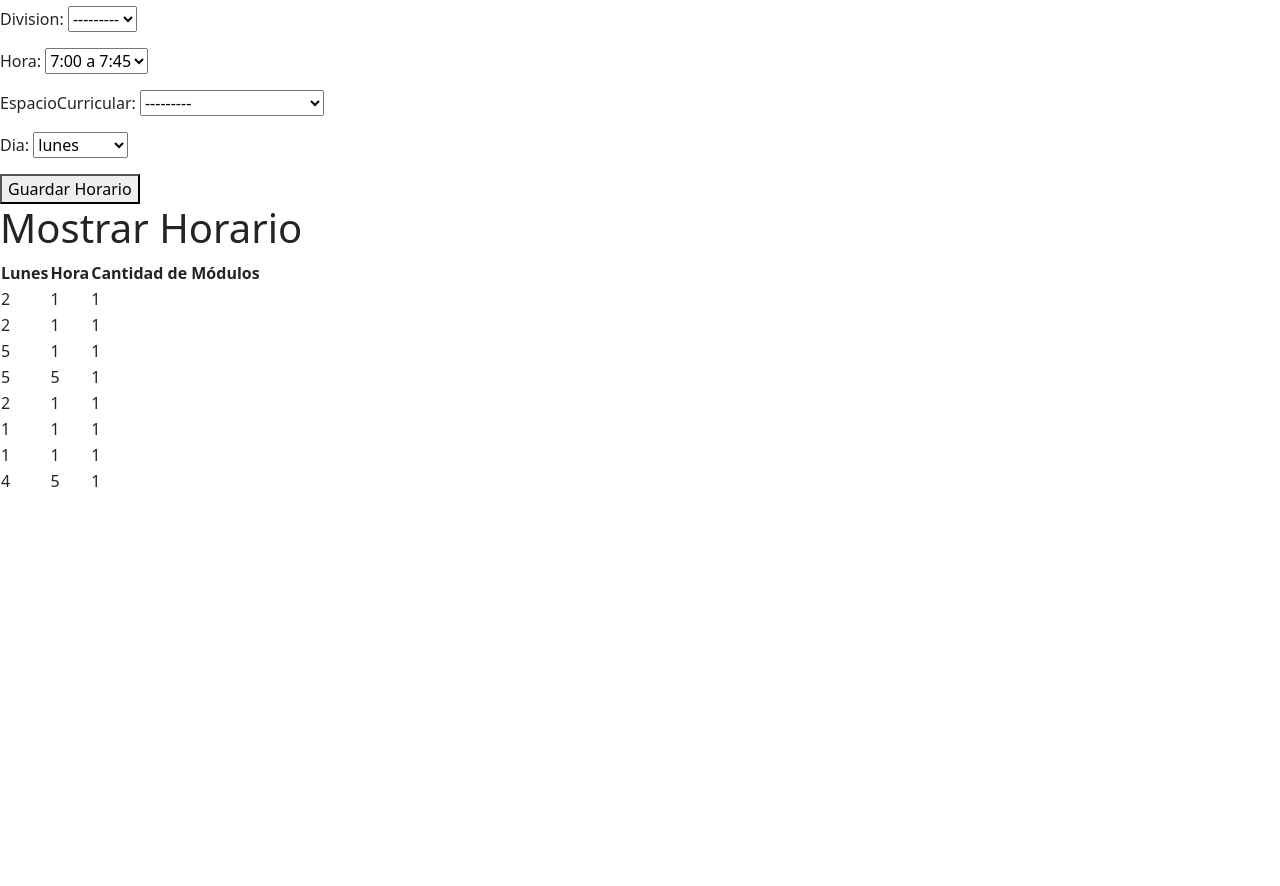
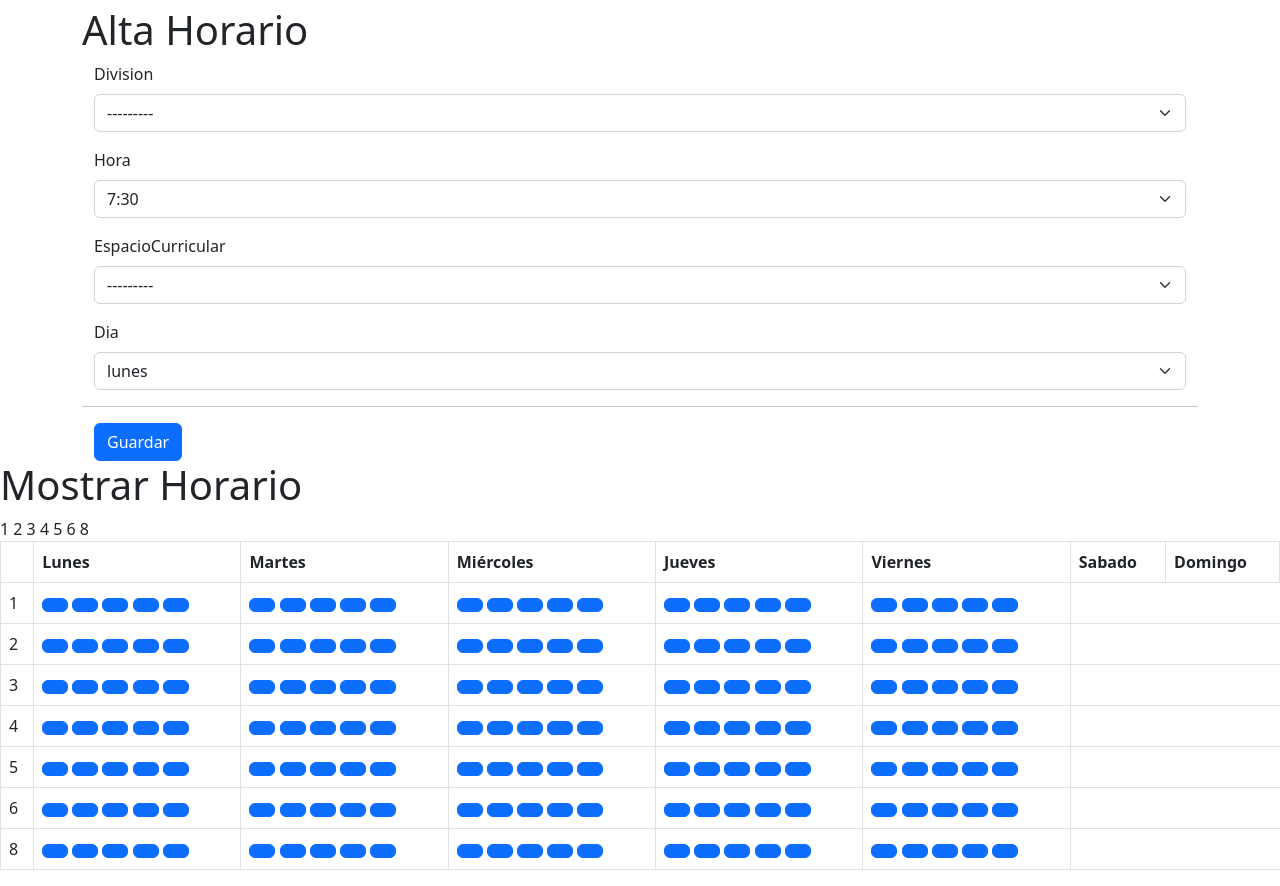
Before and after one commit to jntorres2014/proyecto_sge, a Django app: page /Clases/altaHorario in a window 1280 px wide. Shown: the part 122-1008 px from the top of the page. Before the commit the page ends 609 px from the top, so only its background shows below. Run offline with Django 4.2, Linux system fonts and the light colour scheme; a user stored in the database is signed in; data comes from the database, SQL or seed files in the repository; both versions use the stored data as it was after the commit; some libraries are stand-ins or nearby versions.

Commit message:
agregando horarios y migraciones

```diff
--- a/Clases/forms.py
+++ b/Clases/forms.py
@@ -40,6 +40,13 @@ class HorarioForm(forms.ModelForm):
             'dia',
 
         }
+        widgets = {
+            'division': forms.Select(attrs={'class': 'input-group con-mv-4'}),
+            'hora': forms.Select(attrs={'class': 'input-group con-mv-4'}),
+            'dia': forms.TextInput(attrs={'class': 'input-group mb-3'}),
+
+        }
+
     def __init__(self, *args, **kwargs):
         super(HorarioForm, self).__init__(*args, **kwargs)
 
@@ -47,5 +54,4 @@ class HorarioForm(forms.ModelForm):
         self.fields['dia'].widget = forms.Select(choices=Horario.CHOICES_DIA)
 
         # Personaliza el widget para el campo 'hora'
-        horas_choices = [(1, '7:00 a 7:45'), (2, '7:45 a 8:20')]
-        self.fields['hora'].widget = forms.Select(choices=horas_choices)
+        self.fields['hora'].widget = forms.Select(choices=Horario.CHOICES_HORA)
--- a/Clases/templates/Division/crearHorarioDivision.html
+++ b/Clases/templates/Division/crearHorarioDivision.html
@@ -1,5 +1,5 @@
 {% extends 'base.html' %}
-
+{% load bootstrap5 %}
 {% block content %}
 <head>
     <title>Crear y Mostrar Horario</title>
@@ -7,32 +7,60 @@
 <body>
     <h1>Crear Horario</h1>
 
-    <form method="post">
-        {% csrf_token %}
-        {{ horario_form.as_p }}
-
-        <button type="submit">Guardar Horario</button>
-    </form>
+    <div class="container ">
+        <h1>Alta Horario</h1>
+        <form class="form" method="post">
+            {% csrf_token %}
+            <div class="container">
+                <div class="row">
+                    {% bootstrap_form form %}
+                    <hr>
+                    <div class="form-group">
+                        <input class="btn btn-primary" type="submit" value="Guardar">
+                    </div>
+                </div>
+            </div>
+        </form>
+    </div>
 
     <h1>Mostrar Horario</h1>
 
-    <table>
+    <table class="table table-bordered">
         <thead>
             <tr>
+                <th></th>
                 <th>Lunes</th>
-                <th>Hora</th>
-                <th>Cantidad de Módulos</th>
+                <th>Martes</th>
+                <th>Miércoles</th>
+                <th>Jueves</th>
+                <th>Viernes</th>
+                <th>Sabado</th>
+                <th>Domingo</th>
             </tr>
         </thead>
         <tbody>
-            {% for horario in horarios %}
-            <tr>
-                <td>{{ horario.dia }}</td>
-                <td>{{ horario.hora }}</td>
-                <td>{{ horario.cantidad_modulo }}</td>
-            </tr>
+            {% for modulo in modulos %}
+            {{modulo}}
+                <tr>
+                    <td>{{ modulo }}</td>
+                    {% for dia in dias %}
+                        <td>
+                            {% for horario in horarios %}
+                            {% if horario.hora == modulo and horario.dia == dia %}
+                                    <h5>{{ horario.espacioCurricular.nombre }}</h5>
+                                    {{ horario.hora}}
+                                    {{ horario.dia}}
+                                {% else %}
+                                <button class="btn btn-primary"></button>
+                                    {% endif %}
+
+                            {% endfor %}
+                        </td>
+                    {% endfor %}
+                </tr>
             {% endfor %}
         </tbody>
     </table>
+
 </body>
 {% endblock %}
--- a/Clases/views.py
+++ b/Clases/views.py
@@ -71,31 +71,28 @@ class inasistencia_list(ListView):
 
 @login_required
 def crear_horario(request):
+    print("*******entre aca**** ")
     if request.method == "POST":
-        # Recupera los datos del formulario
-        dia = request.POST["dia"]
-        hora = request.POST["hora"]
-        cantidad_modulo = int(request.POST["cantidad_modulo"])
+        form = HorarioForm(request.POST)
+        if form.is_valid():
+            form.save()
 
-        # Crea un nuevo horario
-        horario = Horario(
-            dia=dia,
-            hora=hora,
-            cantidad_modulo=cantidad_modulo,
-            #division= division,  # Asegúrate de tener esta variable disponible
-            #espacioCurricular= espacioCurricular,  # Asegúrate de tener esta variable disponible
-            #docente= docente,  # Asegúrate de tener esta variable disponible
-        )
-        horario.save()
 
         # Asigna módulos adicionales si es necesario
-        horario.asignar_a_modulos(cantidad_modulo)
+        #horario.asignar_a_modulos(cantidad_modulo)
 
         # Redirecciona a una página de éxito o a donde lo necesites
-        return redirect("ruta_a_pagina_de_exito")
-    horarios = Horario.objects.all()
+        return redirect("/Clases/altaHorario")
+    horarios = Horario.objects.filter(division= 1)
+    form = HorarioForm()
+    dias = [tupla[0] for tupla in Horario.CHOICES_DIA]
+    modulos = [tupla[0] for tupla in Horario.CHOICES_HORA]
+    print(dias,modulos)
     # Si no es una solicitud POST, muestra el formulario para crear horarios
-    return render(request, "Division/crearHorarioDivision.html", {"horario_form": HorarioForm(), "horarios": horarios})
+    return render(request, "Division/crearHorarioDivision.html", {"form": form,
+                                                                  "horarios": horarios,
+                                                                  "dias": dias,
+                                                                  'modulos': modulos})
 
 
 @login_required
--- a/Core/models.py
+++ b/Core/models.py
@@ -553,10 +553,10 @@ class Horario(models.Model):
     espacioCurricular = models.ForeignKey(EspacioCurricular, on_delete=models.CASCADE, related_name='horarios')
 
     #dia = MultiSelectField(unique=True, null= False)
-    dia= models.CharField(max_length=4)
+    dia= models.CharField(max_length=10)
     #hora = MultiSelectField(unique=True, null= False)
-    hora = models.CharField(max_length=4)
-    cantidad_modulo = models.PositiveSmallIntegerField(null=True, blank=True, default=1)
+    hora = models.CharField(max_length=10)
+    cantidad_modulo = models.PositiveSmallIntegerField(null=False, blank=False, default=1)
 
     docente = models.ForeignKey(
         Docente,
--- a/Core/templates/Core/Plan/verPlan.html
+++ b/Core/templates/Core/Plan/verPlan.html
@@ -15,7 +15,7 @@
             {% if planes %}
                 {% for plan in planes %}
                     <div class="col-sm-4 mb-4 plan" data-anio="{{ plan.anio }}">
-                        <div class="card"  id="myTable" style="width: 18rem; height: 100%;">
+                        <div class="card"  style="width: 18rem; height: 100%;">
                             {% if plan.esActual %}
                                 <h2>Plan actual</h2>
                             {% endif %}
```
Also changed, not shown: Core/templates/Core/Plan/verAnio.html (+5 -6 lines), Core/templates/Core/Plan/verCiclo.html (+13 -10 lines), Clases/migrations/0001_initial.py (added), Clases/migrations/__init__.py (added), Core/migrations/0001_initial.py (added), Core/migrations/__init__.py (added), principal/migrations/0001_initial.py (added), principal/migrations/__init__.py (added), sge.db.
